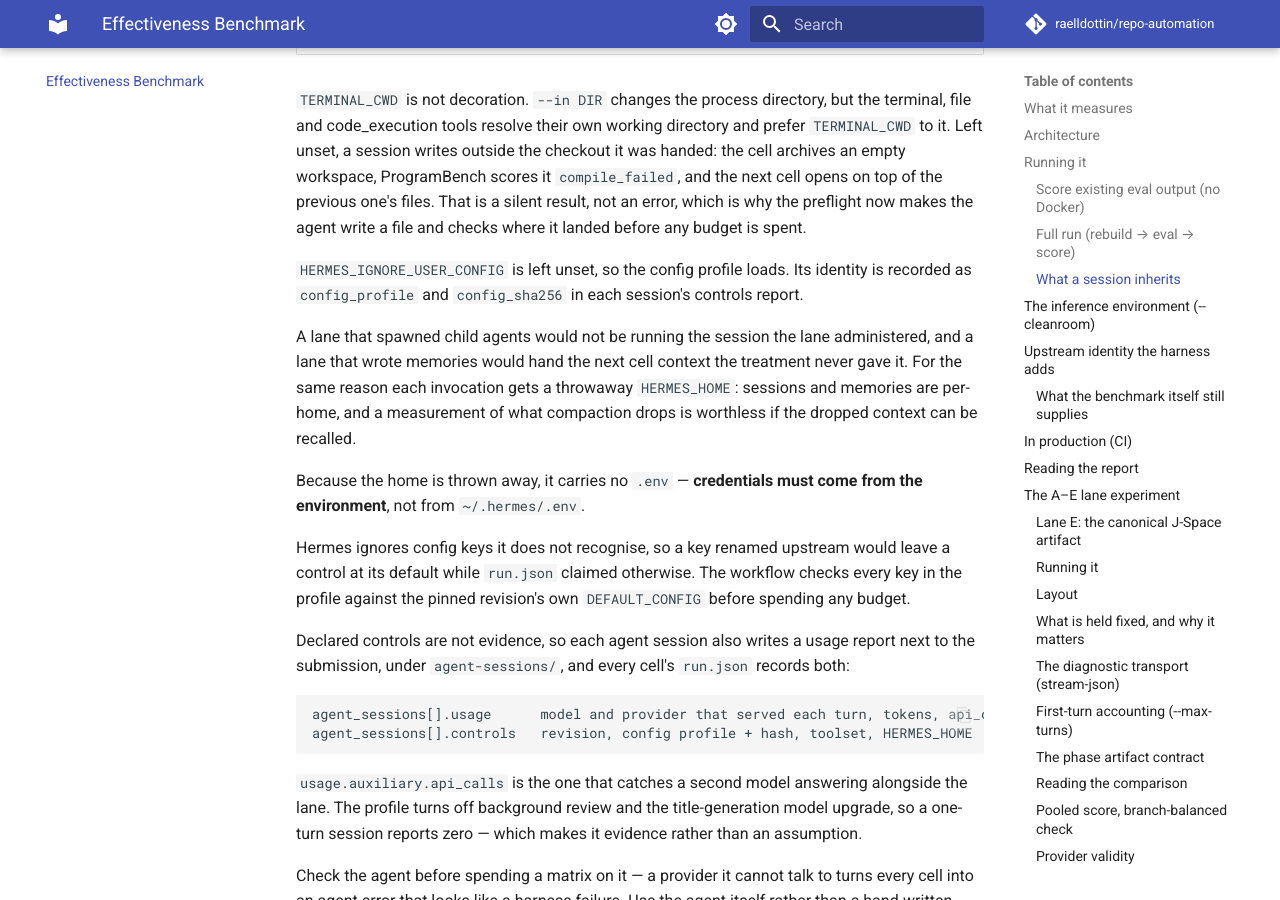
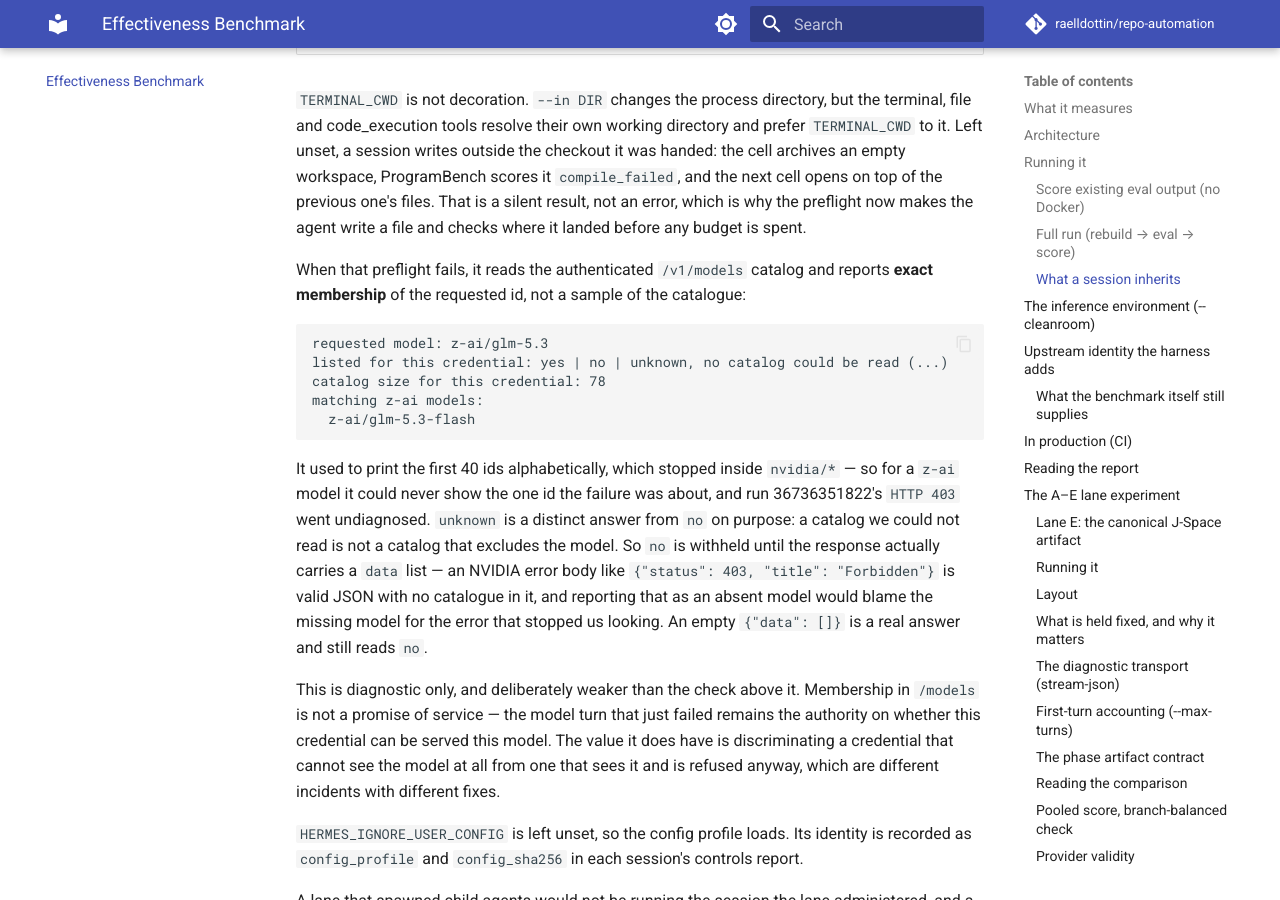
Before and after one commit to raelldottin/repo-automation, an MkDocs documentation site: the page built from docs/workflows/effectiveness-benchmark.md, in a window 1280 px wide and 900 px high, scrolled down 3452 px. Built offline with MkDocs 1.6.1 and Material for MkDocs 9.7.7, drawn with Linux system fonts in a browser that asks for light colours; comment, search, counter and statistics services are not loaded.

Commit message:
fix(benchmark): ask the catalog whether it lists the model, not what its first 40 ids are (#61)
On a failed model preflight the fallback printed `ids[:40]`. Alphabetically that
stops inside `nvidia/*`, so for a `z-ai` model it was structurally incapable of
showing the one id the failure was about. Run 36736351822's `HTTP 403` on
`z-ai/glm-5.3` produced 40 irrelevant ids and no answer.

Consume the whole response and report exact membership instead: whether the
requested id is in the set, how large the set is, and every sibling from the same
vendor.

`no` is withheld until the response actually carries a `data` list. An NVIDIA
error body - `{"status": 403, "title": "Forbidden", "detail": "..."}` - is valid
JSON with no catalogue in it; reading that as an empty catalog would report the
model absent on the strength of the error that stopped us from looking, which is
the ambiguity this step exists to remove. That case now reads `unknown`, while a
real `{"data": []}` still reads `no`.

Diagnostic only. The model turn that just failed remains the authority on whether
the endpoint will serve the model - appearing in `/models` does not prove a
completion succeeds. What this discriminates is a credential that cannot see the
model from one that sees it and is refused anyway.

````diff
--- a/docs/workflows/effectiveness-benchmark.md
+++ b/docs/workflows/effectiveness-benchmark.md
@@ -132,6 +132,32 @@ the cell archives an empty workspace, ProgramBench scores it `compile_failed`, a
 next cell opens on top of the previous one's files. That is a silent result, not an
 error, which is why the preflight now makes the agent write a file and checks where it
 landed before any budget is spent.
+
+When that preflight fails, it reads the authenticated `/v1/models` catalog and reports
+**exact membership** of the requested id, not a sample of the catalogue:
+
+```text
+requested model: z-ai/glm-5.3
+listed for this credential: yes | no | unknown, no catalog could be read (...)
+catalog size for this credential: 78
+matching z-ai models:
+  z-ai/glm-5.3-flash
+```
+
+It used to print the first 40 ids alphabetically, which stopped inside `nvidia/*` — so for
+a `z-ai` model it could never show the one id the failure was about, and run 36736351822's
+`HTTP 403` went undiagnosed. `unknown` is a distinct answer from `no` on purpose: a catalog
+we could not read is not a catalog that excludes the model. So `no` is withheld until the
+response actually carries a `data` list — an NVIDIA error body like
+`{"status": 403, "title": "Forbidden"}` is valid JSON with no catalogue in it, and reporting
+that as an absent model would blame the missing model for the error that stopped us looking.
+An empty `{"data": []}` is a real answer and still reads `no`.
+
+This is diagnostic only, and deliberately weaker than the check above it. Membership in
+`/models` is not a promise of service — the model turn that just failed remains the
+authority on whether this credential can be served this model. The value it does have is
+discriminating a credential that cannot see the model at all from one that sees it and is
+refused anyway, which are different incidents with different fixes.
 
 `HERMES_IGNORE_USER_CONFIG` is left unset, so the config profile loads. Its identity is
 recorded as `config_profile` and `config_sha256` in each session's controls report.
````
Also changed, not shown: 1 other file.
